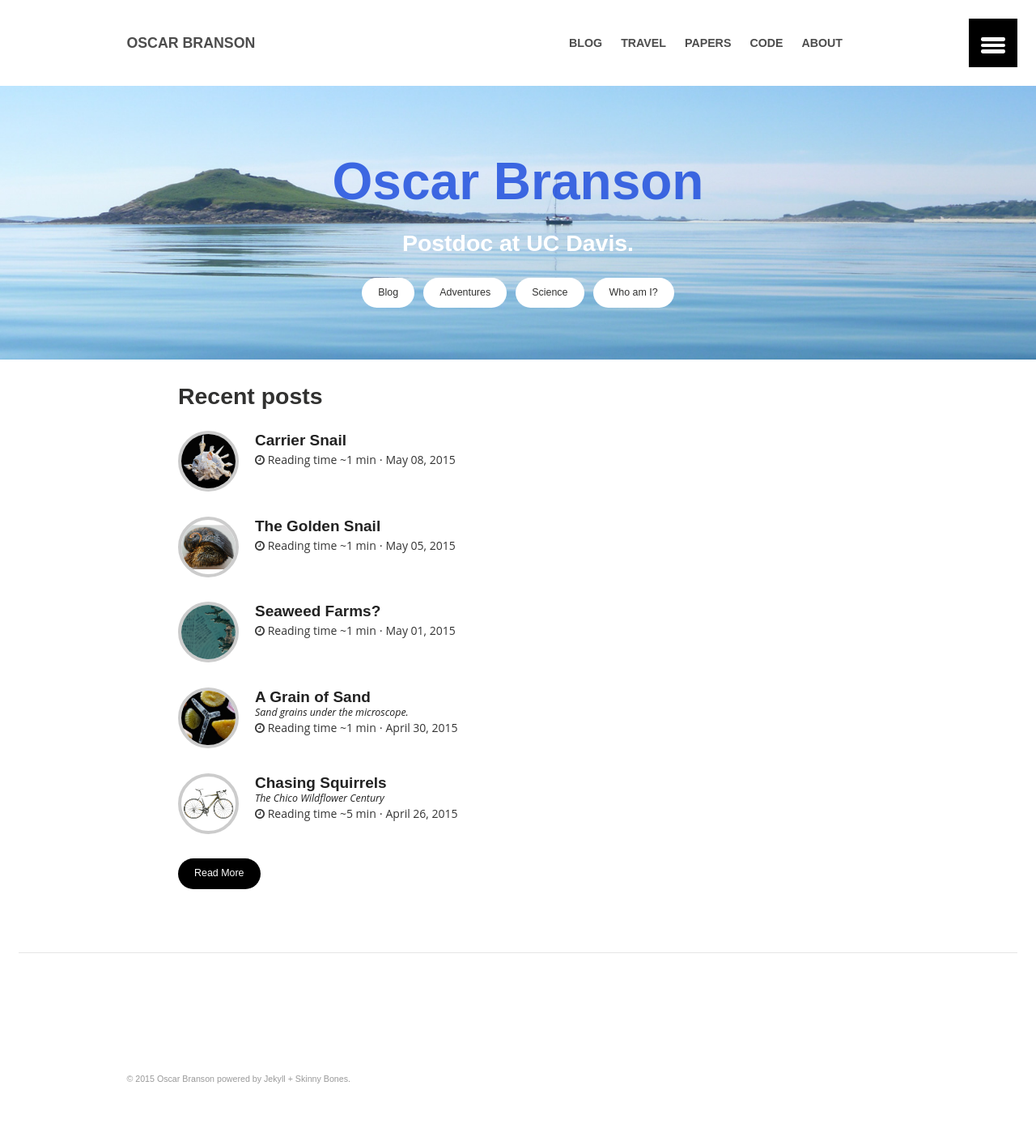
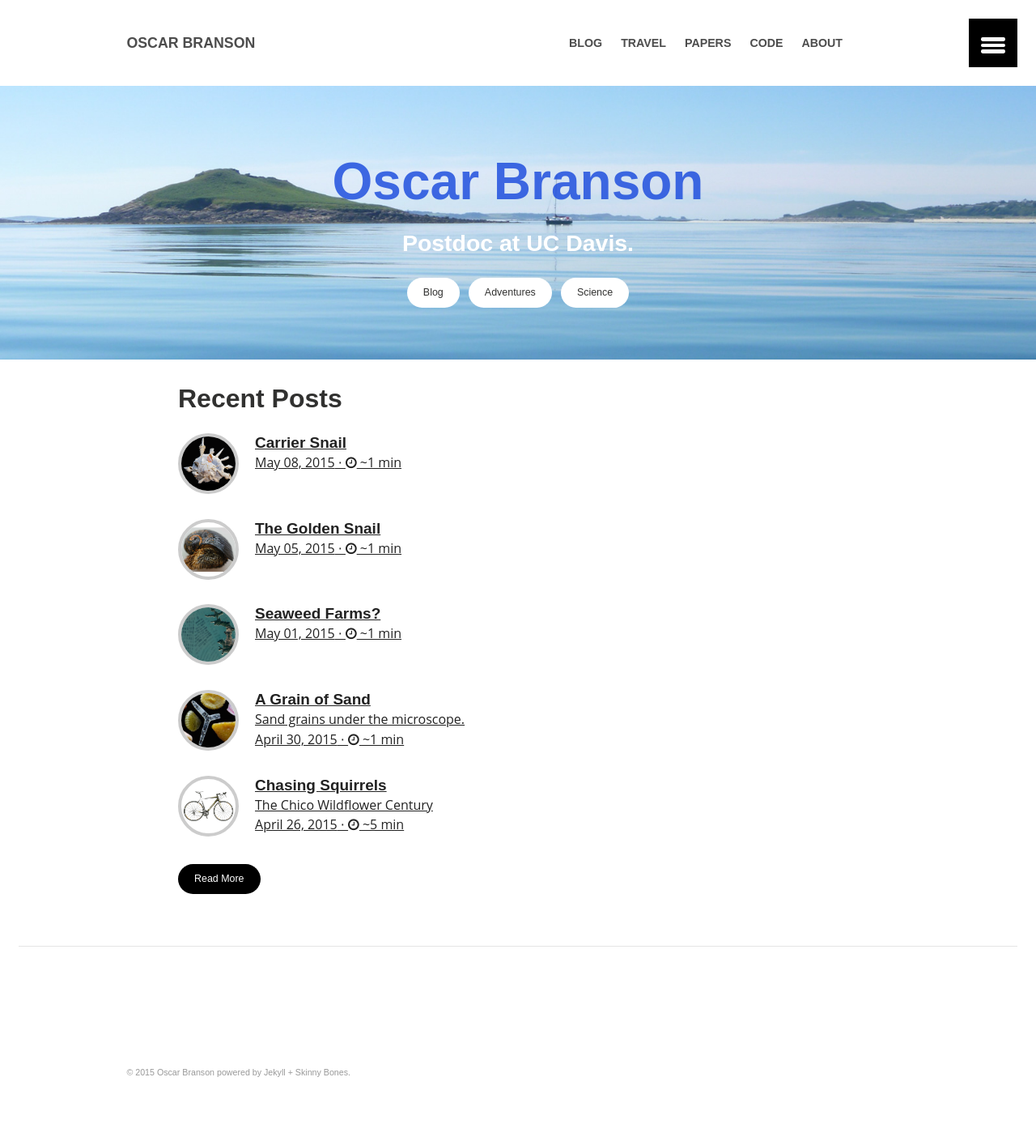
Before and after one commit to oscarbranson/oscarbranson.github.io, a Jekyll site: the page built from index.md, in a window 1280 px wide. Shown: the whole page at 81% size. Built offline with Jekyll 4.4.1, drawn with Linux system fonts in a browser that asks for light colours.

Commit message:
Separated main page recent posts to include.html

```diff
--- /dev/null
+++ b/_includes/recent-posts.html
@@ -0,0 +1,23 @@
+<section class="entry">
+    <div class="entry-wrapper">
+        <h1>Recent Posts</h1>
+        <ul class="unstyled-list">
+            {% for post in site.categories.main limit:5 %}
+                {% assign readtime = post.content | number_of_words | divided_by:200 %}
+                <li class="entry-item">
+                    <a href="{{ site.url }}{{ post.url }}">
+                        <img src="{{ site.url }}/images/{{ post.image.thumb }}" class="preview">
+                        <div class="description">
+                            <h1>{{ post.title }}</h1>
+                            <p>{{ post.description }}</p>
+                            <p>
+                                <time datetime="{{ post.date | date_to_xmlschema }}">{{ post.date | date: "%B %d, %Y" }}</time> &#8901; <i class="fa fa-clock-o" style="text-indent: 0em"></i> ~{% if readtime <= 1 %}1 min{% else %}{{ readtime }} min{% endif %}
+                            </p>
+                        </div>
+                    </a>
+                </li>
+            {% endfor %}
+        </ul>
+    <a href="{{ site.url }}/blog/" class="btn blue">Read More</a>
+    </div>
+</section>
--- a/_layouts/home.html
+++ b/_layouts/home.html
@@ -49,7 +49,7 @@
       <div class="wrap page-lead-content">
         <h1>Oscar Branson</h1>
         <h2>Postdoc at UC Davis.</h2>
-        <a href="{{ site.url }}/blog/" class="btn-inverse">Blog</a> &nbsp; <a href="{{ site.url }}/travel/" class="btn-inverse">Adventures</a> &nbsp; <a href="{{ site.url }}/papers/" class="btn-inverse">Science</a> &nbsp; <a href="{{ site.url }}/about/" class="btn-inverse">Who am I?</a>
+        <a href="{{ site.url }}/blog/" class="btn-inverse">Blog</a> &nbsp; <a href="{{ site.url }}/travel/" class="btn-inverse">Adventures</a> &nbsp; <a href="{{ site.url }}/papers/" class="btn-inverse">Science</a>
       </div><!-- /.page-lead-content -->
     </div><!-- /.page-lead -->
     {% endif %}
@@ -57,41 +57,12 @@
     <div id="page-wrapper">
       {% include browser-upgrade.html %}
 
+  {% include recent-posts.html %}
 
-<!-- Convert this to a md file? -->
+  {% include footer.html %}
 
-<section class="entry">
-        <div class="entry-wrapper">
-            <header class="entry-header">
-                <h2>Recent posts </h2>
-            </header>
-            <div class="entry-content">
-                <ul class="post-index unstyled-list">
-                {% for post in site.categories.main limit:5 %}
-                {% assign readtime = post.content | number_of_words | divided_by:200 %}
-                    <li>
-                        <article itemscope itemtype="http://schema.org/Article">
-                            <a href="{{ site.url }}{{ post.url }}" itemprop="url" class="no-underline">
-                                <img src="{{ site.url }}/images/{{ post.image.thumb }}" class="preview" alt="preview image">
-                                <h1 itemprop="name">{{ post.title }}</h1>
-                                <p itemprop="description"><em>{{ post.description }}</em></p>
-                                <p class="entry-meta">
-                                    <i class="fa fa-clock-o"></i> Reading time ~{% if readtime <= 1 %}1 min{% else %}{{ readtime }} min{% endif %} &#8901; <span class="entry-date date published"><time datetime="{{ post.date | date_to_xmlschema }}" itemprop="datePublished">{{ post.date | date: "%B %d, %Y" }}</time></span>
-                                </p><!~~ /.entry-meta ~~>
-                            </a>
-                        </article>
-                    </li>
-                {% endfor %}
-                    <div class="center-block"><a href="{{ site.url }}/blog/" class="btn">Read More</a></div><!~~ /.center-block ~~>
-                </ul><!~~ /.unstyled-list ~~>
-            </div><!~~ /.entry-content ~~>
-        </div><!~~ /.entry-wrapper ~~>
-    </section><!~~ /.entry ~~>
-
- {% include footer.html %}
-
-    <script src="{{ site.url }}/js/vendor/jquery-1.9.1.min.js"></script>
-    <script src="{{ site.url }}/js/main.js"></script>
+  <script src="{{ site.url }}/js/vendor/jquery-1.9.1.min.js"></script>
+  <script src="{{ site.url }}/js/main.js"></script>
 
   </body>
 
```
